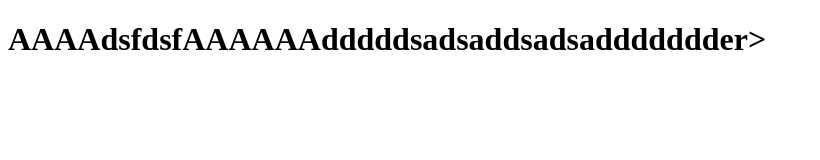
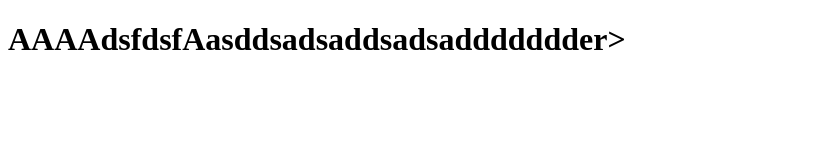
Before and after one commit to cynchro/testpipeline, a plain HTML site: page index.html in a window 1280 px wide. Shown: the whole page, without its empty margins (0-820 px from the left). Drawn offline with Linux system fonts and the light colour scheme.

Commit message:
aasdasdsd

```diff
--- a/index.html
+++ b/index.html
@@ -16,6 +16,6 @@
         <!--[if lt IE 7]>
             <p class="browsehappy">You are using an <strong>outdated</strong> browser. Please <a href="#">upgrade your browser</a> to improve your experience.</p>
         <![endif]-->
-        <h1>AAAAdsfdsfAAAAAAdddddsadsaddsadsaddddddder></script>
+        <h1>AAAAdsfdsfAasddsadsaddsadsaddddddder></script>
     </body>
 </html>
```
